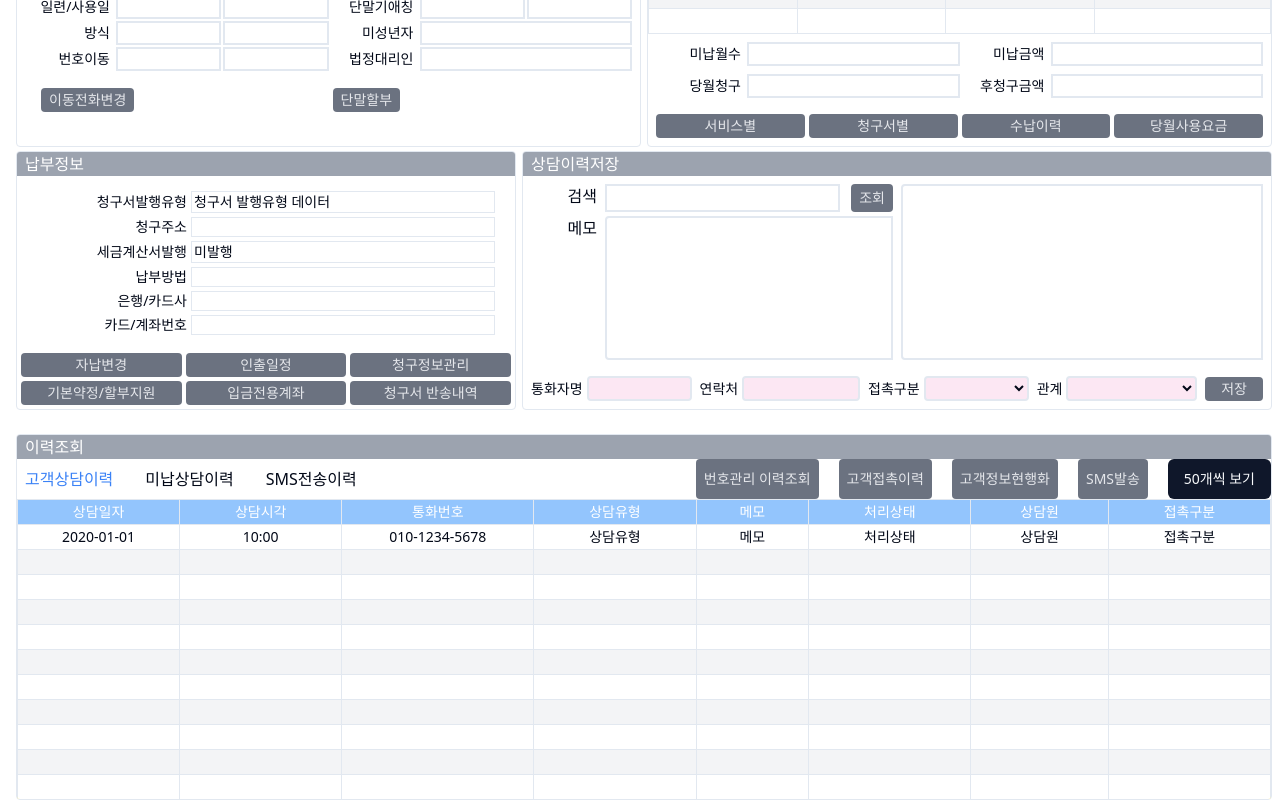
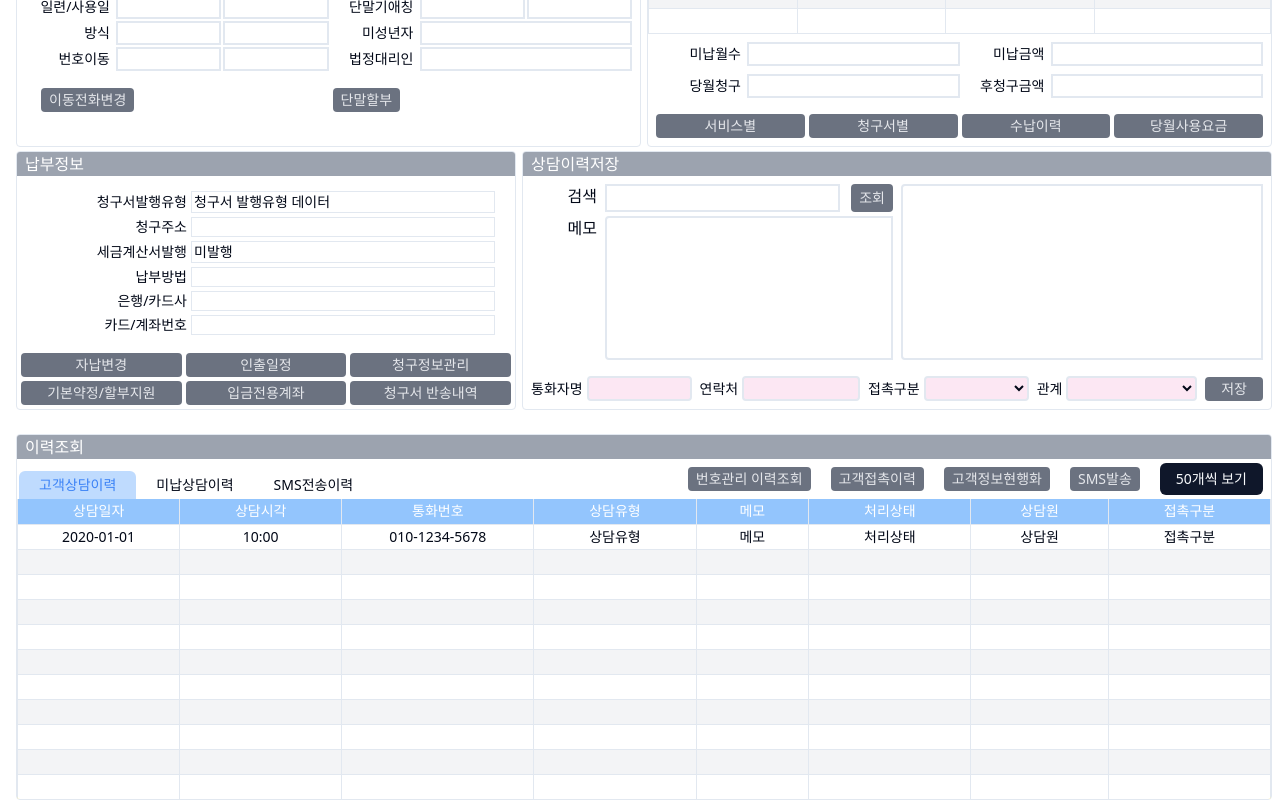
Before and after one commit to sprisao/SkPoc, a Next.js app: page / in a window 1280 px wide. Shown: the part 458-1258 px from the top of the page. Built offline with nearby package versions, Linux system fonts and the light colour scheme.

Commit message:
기본 UI 디테일 수정  - 이력조회 섹션 > 탭 디자인 디테일 변경

```diff
--- a/app/components/sections/History.tsx
+++ b/app/components/sections/History.tsx
@@ -22,14 +22,14 @@ const History = ({customerHistoryData, customerUnpaidHistoryData, customerSMSHis
     return (
         <div className="w-full border rounded-sm overflow-clip m-1">
             <SectionTitle title="이력조회"/>
-            <div className="flex justify-between">
+            <div className="flex flex-row justify-between items-center h-10">
                 <CommonTabs activeTab={activeTab} setActiveTab={setActiveTab}/>
-                <div className="flex flex-row space-x-5">
+                <div className="flex flex-row space-x-5 h-8 items-center px-2">
                     <CommonButton>번호관리 이력조회</CommonButton>
                     <CommonButton>고객접촉이력</CommonButton>
                     <CommonButton>고객정보현행화</CommonButton>
                     <CommonButton>SMS발송</CommonButton>
-                    <Button onClick={toggleNumber} className="w-50">
+                    <Button onClick={toggleNumber} className="w-50 h-8">
                         {showMore ? '10개씩 보기' : '50개씩 보기'}
                     </Button>
                 </div>
--- a/app/components/tables/CustomerServiceHistory/CustomerServiceHistoryTable.tsx
+++ b/app/components/tables/CustomerServiceHistory/CustomerServiceHistoryTable.tsx
@@ -72,7 +72,7 @@ export function CustomerServiceHistoryTable<TData, TValue>({
                                 {
                                     headerGroup.headers.map((header) => {
                                         return (
-                                            <TableHead className="text-center border text-white h-4 text-sm"
+                                            <TableHead className="text-center border-x text-white h-4 text-sm"
                                                        key={header.id}>
                                                 {header.isPlaceholder ? null : flexRender(header.column.columnDef.header, header.getContext())}
                                             </TableHead>
--- a/app/components/ui/CommonTabs.tsx
+++ b/app/components/ui/CommonTabs.tsx
@@ -4,18 +4,17 @@ export default function CommonTabs({
                                    }: { activeTab: string, setActiveTab: (tab: string) => void }) {
 
     return (
-        <div>
-            <div className="flex space-x-4 ">
-                <button className={`p-2 ${activeTab === 'tab1' ? 'text-blue-500' : ''}`}
+        <div className="flex h-full text-sm items-end mx-0.5 ">
+            <button
+                className={`px-5 py-1 ${activeTab === 'tab1' ? 'text-blue-500 bg-blue-200 rounded-t-md  border-blue-200 ' : ''}`}
                 onClick={() => setActiveTab('tab1')}>고객상담이력
             </button>
-                <button className={`p-2 ${activeTab === 'tab2' ? 'text-blue-500' : ''}`}
+            <button className={`px-5 py-1 ${activeTab === 'tab2' ? 'text-blue-500 bg-blue-200 rounded-t-md  border-blue-200 ' : ''}`}
                     onClick={() => setActiveTab('tab2')}>미납상담이력
             </button>
-                <button className={`p-2 ${activeTab === 'tab3' ? 'text-blue-500' : ''}`}
+            <button className={`px-5 py-1 ${activeTab === 'tab3' ? 'text-blue-500 bg-blue-200 rounded-t-md  border-blue-200 ' : ''}`}
                     onClick={() => setActiveTab('tab3')}>SMS전송이력
             </button>
         </div>
-        </div>
     );
 }
```
Lines whose indentation alone changed are shown as unchanged.
